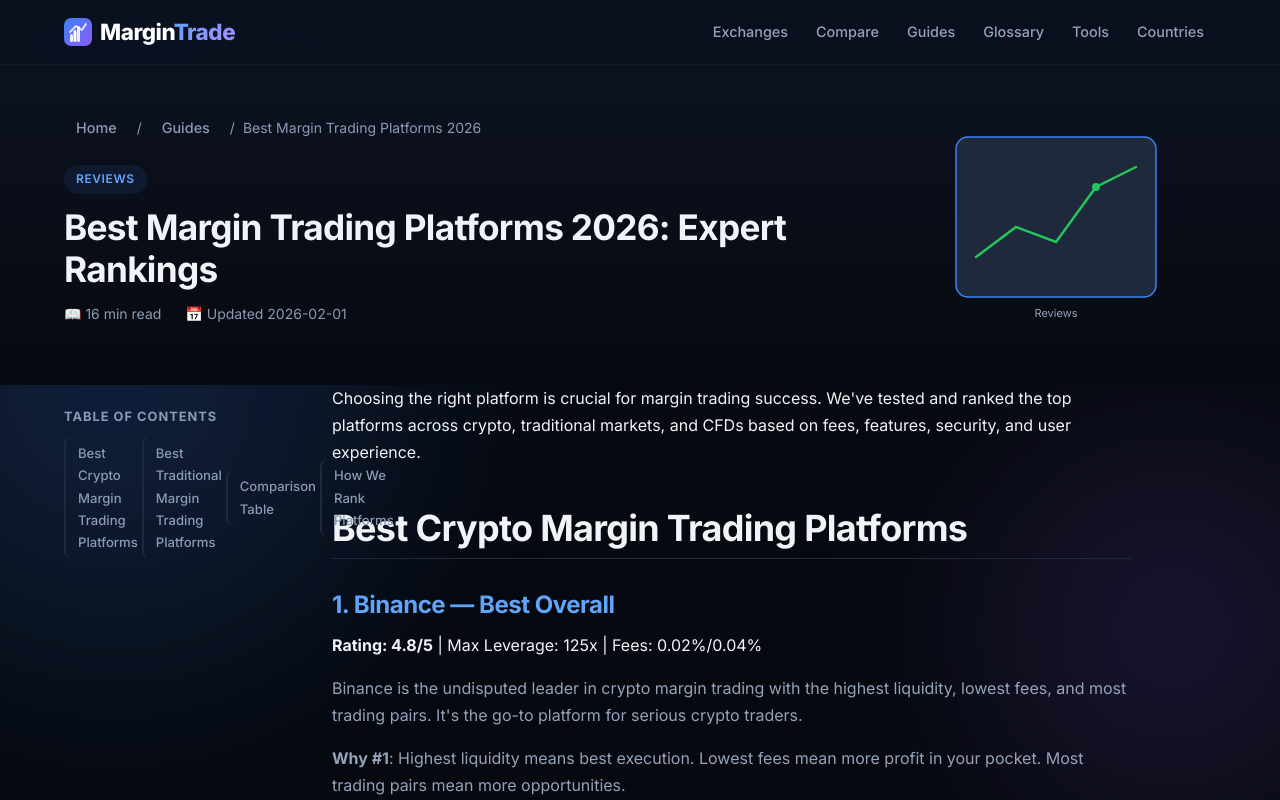
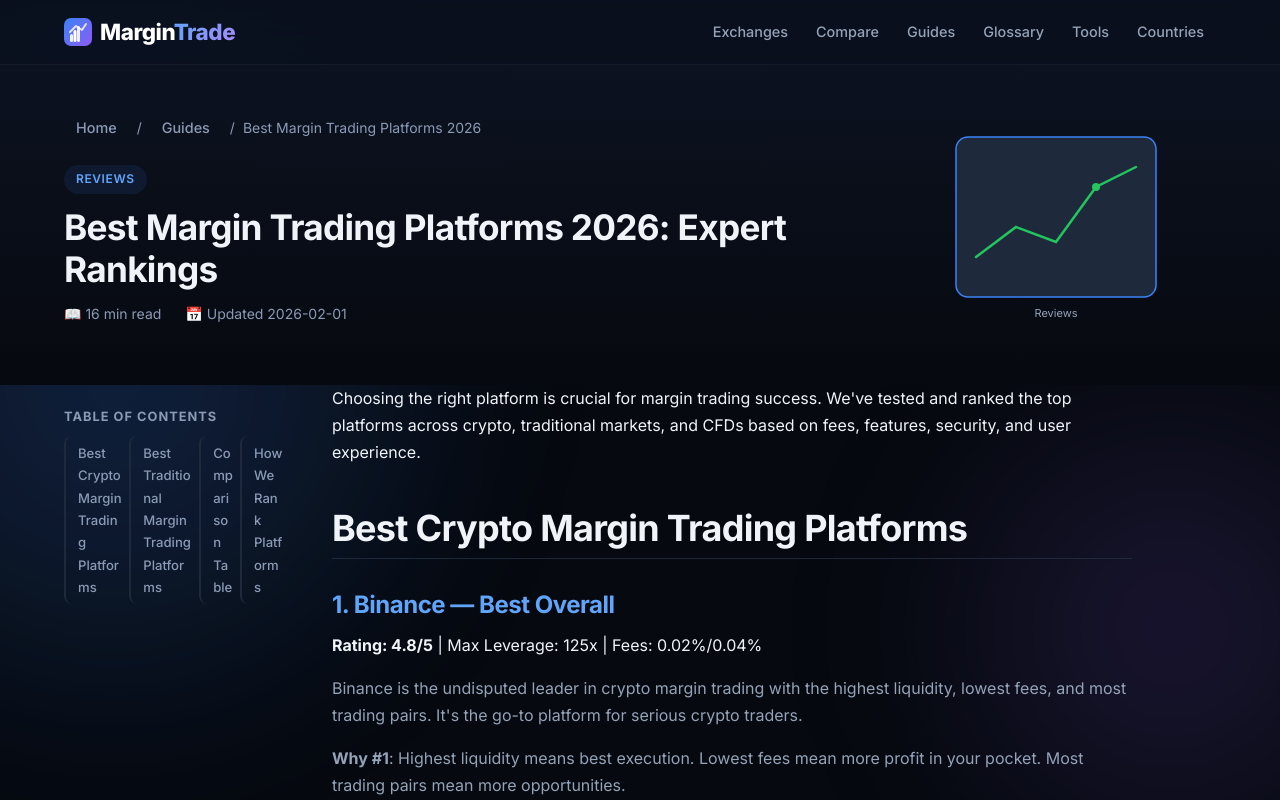
Before and after one commit to vaionex/margintrade, a SvelteKit app: page /learn/best-margin-trading-platforms-2026 in a window 1280 px wide. Shown: the top 800 px of the page. Built offline with nearby package versions, Linux system fonts and the light colour scheme.

Commit message:
Fix guide TOC overflow — constrain sidebar width, prevent horizontal bleed into content

```diff
--- a/src/routes/learn/[slug]/+page.svelte
+++ b/src/routes/learn/[slug]/+page.svelte
@@ -357,11 +357,15 @@
 	}
 	.guide-content {
 		max-width: var(--max-width-narrow);
+		min-width: 0;
+		overflow-wrap: break-word;
 	}
 
 	/* TOC */
 	.guide-toc {
 		position: relative;
+		min-width: 0;
+		overflow: hidden;
 	}
 	.toc-sticky {
 		position: sticky;
@@ -382,6 +386,8 @@
 		border-left: 2px solid var(--border);
 		padding-left: 0.75rem;
 		transition: all 0.2s;
+		word-break: break-word;
+		overflow-wrap: break-word;
 	}
 	.toc-link:hover {
 		color: var(--accent-light);
```
